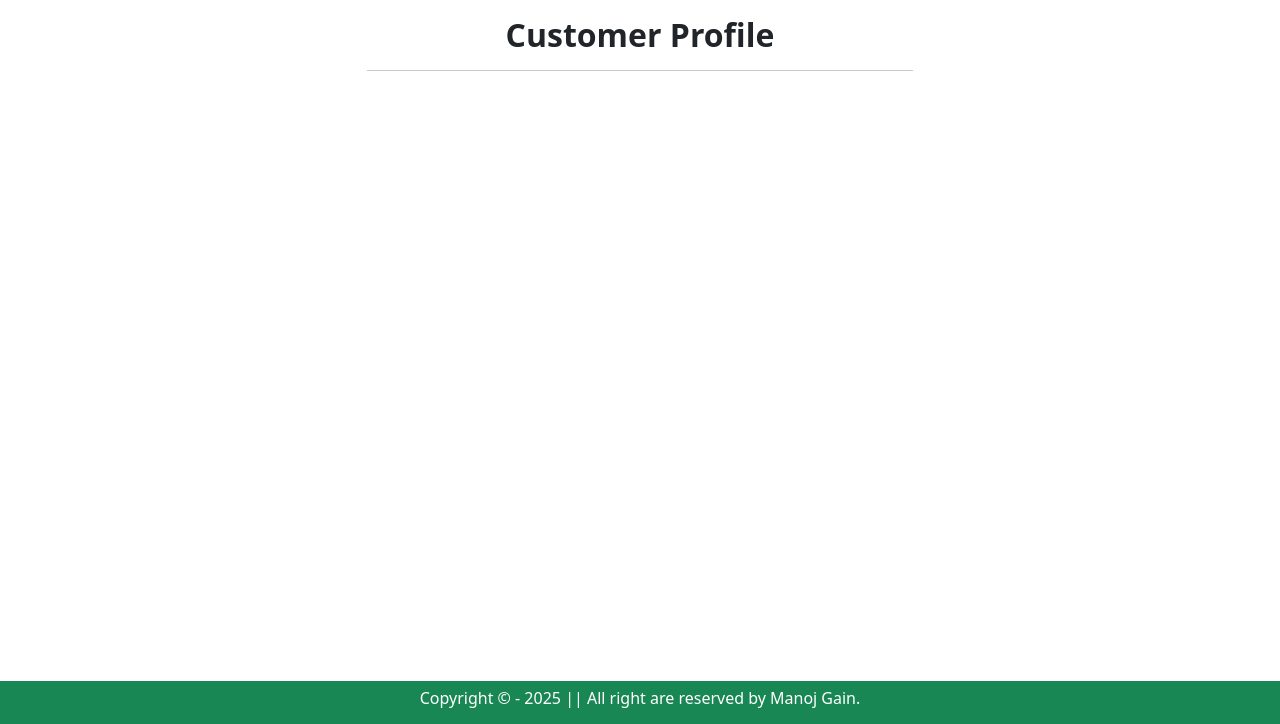
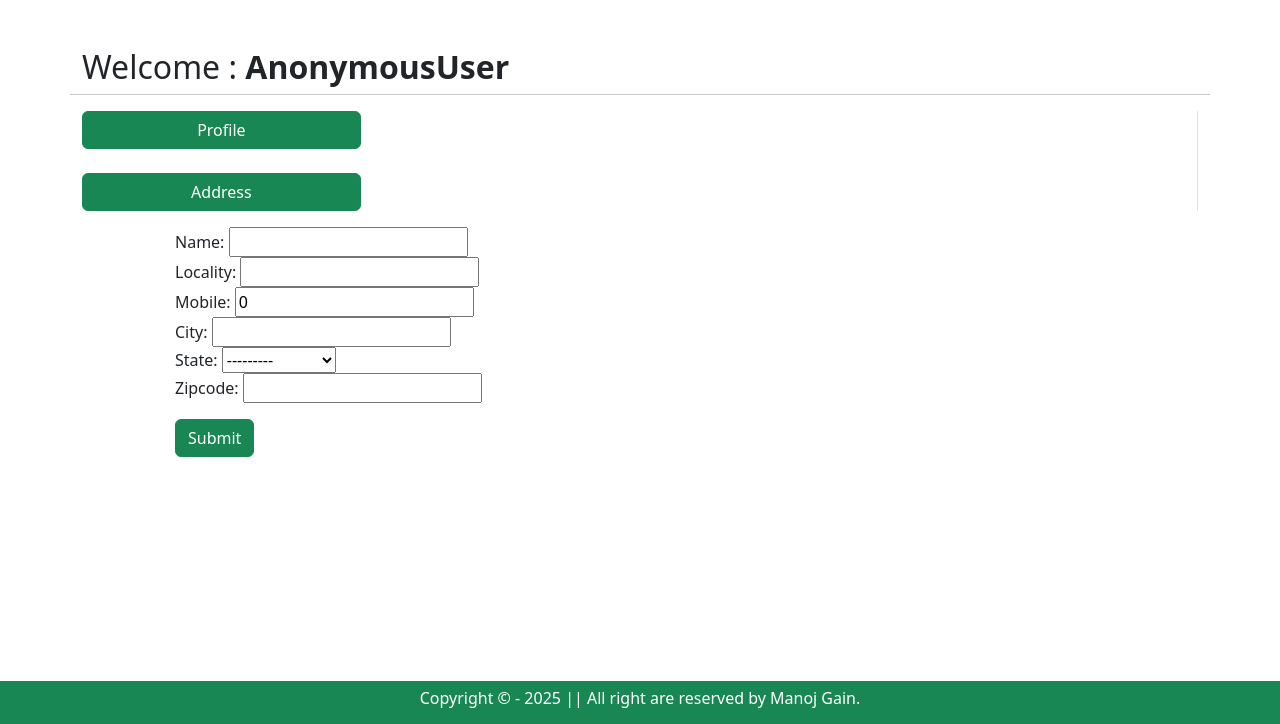
Before and after one commit to manojgain1988/Neel_Ecom_project, a Django app: page /profile/ in a window 1280 px wide. Shown: the part 76-800 px from the top of the page. Run offline with Django 5.2, Linux system fonts and the light colour scheme.

Commit message:
first commit

```diff
--- a/app/admin.py
+++ b/app/admin.py
@@ -10,4 +10,4 @@ class ProductAdmin(admin.ModelAdmin):
 
 @admin.register(Customer)
 class ProductAdmin(admin.ModelAdmin):
-    list_display = ['id','user','locality','city','state','zipcode']
+    list_display = ['id','user','locality','mobile','city','state','zipcode']
--- a/app/forms.py
+++ b/app/forms.py
@@ -1,6 +1,8 @@
 from django import forms
 from django.contrib.auth.forms import UserCreationForm, AuthenticationForm, UsernameField, PasswordChangeForm
 from django.contrib.auth.models import User
+from app.models import Customer
+
 
 class LoginForm(AuthenticationForm):
     username = UsernameField(widget=forms.TextInput(attrs={'autofocus':'True', 'class': 'form-control'}))
@@ -22,4 +24,14 @@ class MyPasswordResetForm(PasswordChangeForm):
     pass
 
 class CustomerProfileForm(forms.ModelForm):
-    pass
+    class Meta:
+        model = Customer
+        fields = ['id','name','locality','mobile','city','state','zipcode']
+        widgets = {
+            'name' : forms.TextInput(attrs={"class": "form_control"}),
+            'locality' : forms.TextInput(attrs={"class": "form_control"}),
+            'city' : forms.TextInput(attrs={"class": "form_control"}),
+            'mobile' : forms.NumberInput(attrs={"class": "form_control"}),
+            'state' : forms.Select(attrs={"class": "form_control"}),
+            'zipcode' : forms.NumberInput(attrs={"class": "form_control"}),
+        }
--- a/app/templates/app/login.html
+++ b/app/templates/app/login.html
@@ -23,9 +23,9 @@ Login
             <form method="POST" action="" novalidate class="shadow p-4">
                 {% csrf_token %}
 
-                 {% for fm in form %}
-                 {{fm.label_tag}} {{fm}} <small class="text-danger">{{fm.errors|striptags}}</small>
-                 <br>
+                {% for fm in form %}
+                    {{fm.label_tag}} {{fm}} <small class="text-danger">{{fm.errors|striptags}}</small>
+                    <br>
                 {%endfor%}
 
                 <small><a href="{% url 'password_reset' %}">Forgot Password ?</a></small><br>
--- a/app/templates/app/profile.html
+++ b/app/templates/app/profile.html
@@ -8,13 +8,45 @@ Profile
 
 
 {% block main_content %}
-<div class="container ">
-<div class="row my-3">
-    <div class="col-sm-6 offset-sm-3">
-        <h2 class="text-center fw-bold">Customer Profile</h2>
+<div class="container my-5">
+    <div class="row ">
+        <h2> Welcome : <span class="text-capitalize fw-bold">{{request.user}} </span></h2>
         <hr>
+    </div>
 
-        </div>
+
+    {% if messages %}
+        {% for message in messages %}
+            <div class=" alert alert-{{ message.tags }}" role="alert">{{ message }}</div>
+        {% endfor %}
+    {% endif %}
+
+    <div class="col-ms-2 border-end">
+        <ul class="list-unstyled">
+            <li class="d-grid"><a href="{% url 'profile' %}" class="btn btn-success w-25">Profile</a></li><br>
+            <li class="d-grid"><a href="{% url 'address' %}" class="btn btn-success w-25">Address</a></li>
+        </ul>
+    </div>
+    <div class="col-sm-8 offset-sm-1">
+        <form action="" method="POST">
+            {% csrf_token %}
+
+            {% for fm in form %}
+                {{fm.label_tag}} {{fm}} <small class="text-danger">{{fm.errors|striptags}}</small>
+                <br>
+            {%endfor%}
+
+            <div class="col-12 mt-3">
+                <button type="submit" class="btn btn-success">Submit</button>
+            </div>
+
+            {% if form.non_field_errors %}
+                {% for error in form.non_field_errors %}
+                    <p class="alert alert_danger my-3">{{error}}</p>
+                {% endfor %}
+            {% endif %}
+
+        </form>
     </div>
 </div>
 {% endblock main_content %}
--- a/app/urls.py
+++ b/app/urls.py
@@ -11,6 +11,7 @@ urlpatterns = [
     path('category-title/<val>', views.CategoryTitle.as_view(), name='category-title'),
     path('product-detail/<int:pk>', views.ProductDetail.as_view(), name='product-detail'),
     path('profile/', views.ProfileView.as_view(), name='profile'),
+    path('address/', views.AddressView.as_view(), name='address'),
 
     #login Authentication
     path('registration/', views.CustomerRegistrationView.as_view(), name='customerregistration'),
--- a/app/views.py
+++ b/app/views.py
@@ -2,7 +2,7 @@ from django.db.models import Count
 from django.shortcuts import render
 from django.views import View
 from app.models import Product
-from app.forms import CustomerRegistrationForm, AuthenticationForm, UsernameField
+from app.forms import CustomerRegistrationForm, AuthenticationForm, UsernameField,CustomerProfileForm
 from django.contrib import messages
 from django.contrib.auth.models import User
 # Create your views here.
@@ -70,6 +70,15 @@ class CustomerRegistrationView(View):
 
 class ProfileView(View):
     def get(self,request):
+        form = CustomerProfileForm()
         return render(request,'app/profile.html', locals())
+
     def post(self,request):
         return render(request,'app/profile.html', locals())
+
+
+
+class AddressView(View):
+    def get(self,request):
+        form = CustomerProfileForm()
+        return render(request,'app/address.html', locals())
```
Also changed, not shown: app/templates/app/address.html (added).
